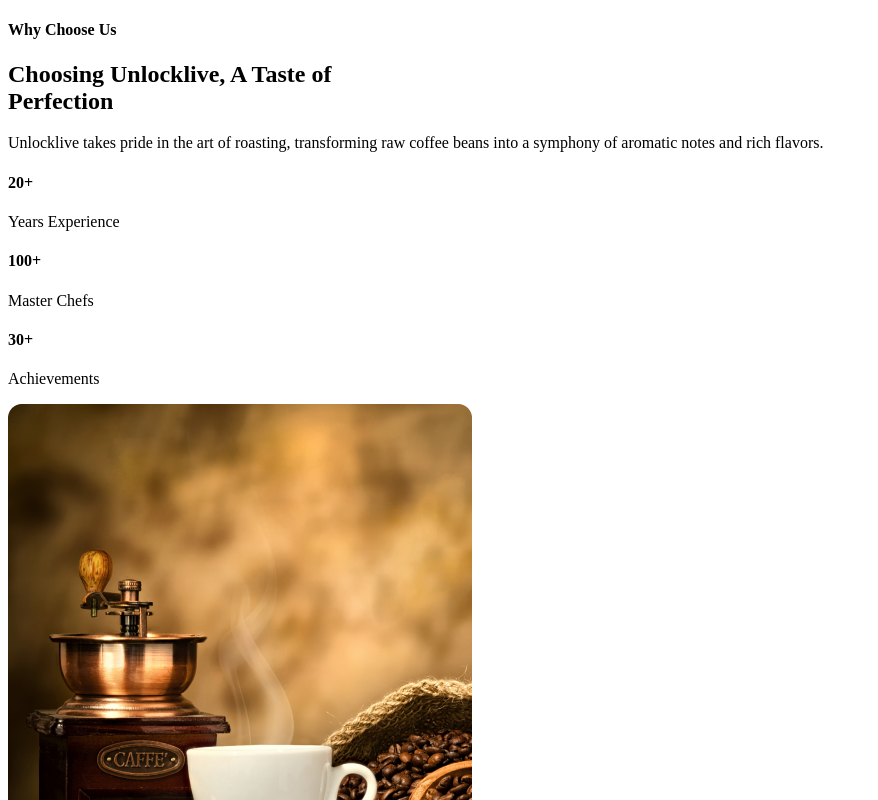
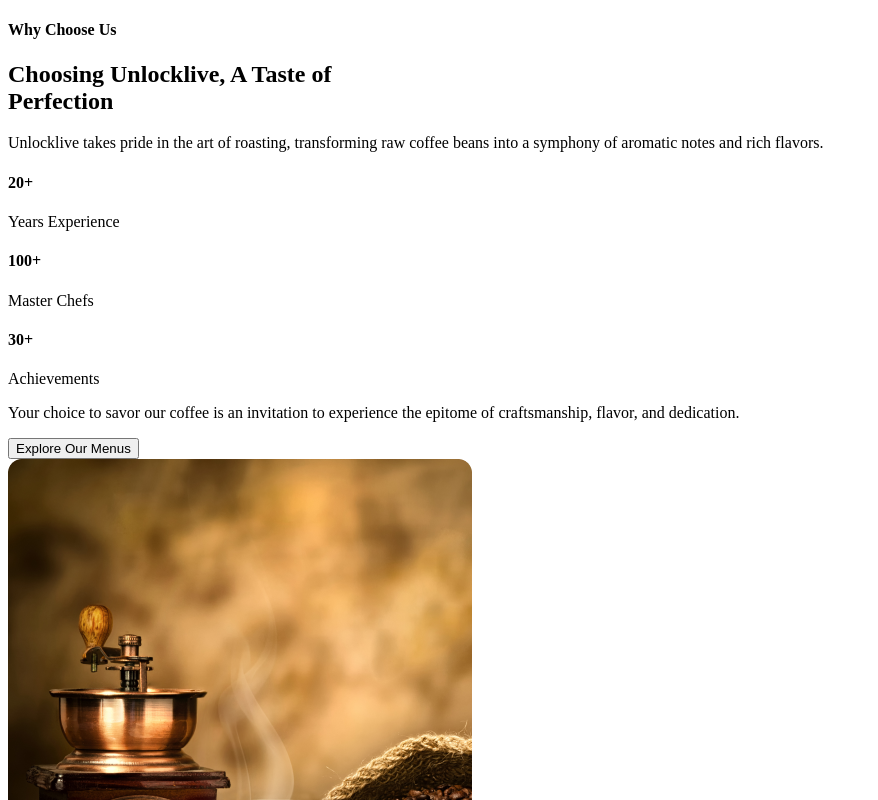
Before and after one commit to Shahed007/unlock-live, a Next.js app: page /home/Choosing in a window 1280 px wide. Shown: the top 800 px of the page, without its empty margins (0-878 px from the left). Built offline with nearby package versions, Linux system fonts and the light colour scheme.

Commit message:
Added button on why choose us section.

```diff
--- /dev/null
+++ b/src/components/btn/BtnPrimary.tsx
@@ -0,0 +1,11 @@
+const BtnPrimary = ({
+  type = "button",
+  text = "button",
+}: {
+  type?: "button" | "submit" | "reset";
+  text: string;
+}) => {
+  return <button className="px-7 py-3 rounded-xl text-base font-openSans text-secondary_color border-[1.5px] border-secondary_color font-medium hover:bg-secondary_color hover:text-white duration-150 shadow-sm shadow-secondary_color" type={type}>{text}</button>;
+};
+
+export default BtnPrimary;
--- a/src/pages/home/Choosing.tsx
+++ b/src/pages/home/Choosing.tsx
@@ -1,4 +1,5 @@
 import coffeeCup3 from "@/assets/images/coffee-cup-3.png";
+import BtnPrimary from "@/components/btn/BtnPrimary";
 import Image from "next/image";
 
 const Choosing = () => {
@@ -16,7 +17,7 @@ const Choosing = () => {
             Unlocklive takes pride in the art of roasting, transforming raw
             coffee beans into a symphony of aromatic notes and rich flavors.
           </p>
-          <div className="mt-10 gap-8 grid grid-cols-1 md:grid-cols-3">
+          <div className="my-7 gap-8 grid grid-cols-1 md:grid-cols-3">
             <div className="py-3 shadow-sm border text-center flex justify-center items-center flex-col rounded-md">
               <h4 className="font-playfair_display text-[44px]">20+</h4>
               <p>Years Experience</p>
@@ -33,6 +34,13 @@ const Choosing = () => {
               <p>Achievements</p>
             </div>
           </div>
+          <p className="font-openSans text-base text-primary_color ">
+            Your choice to savor our coffee is an invitation to experience the
+            epitome of craftsmanship, flavor, and dedication.
+          </p>
+          <div className="mt-7">
+            <BtnPrimary text="Explore Our Menus" />
+          </div>
         </div>
         <div className="flex-1  flex justify-end">
           <Image src={coffeeCup3} alt="coffee cup image 3" />
```
